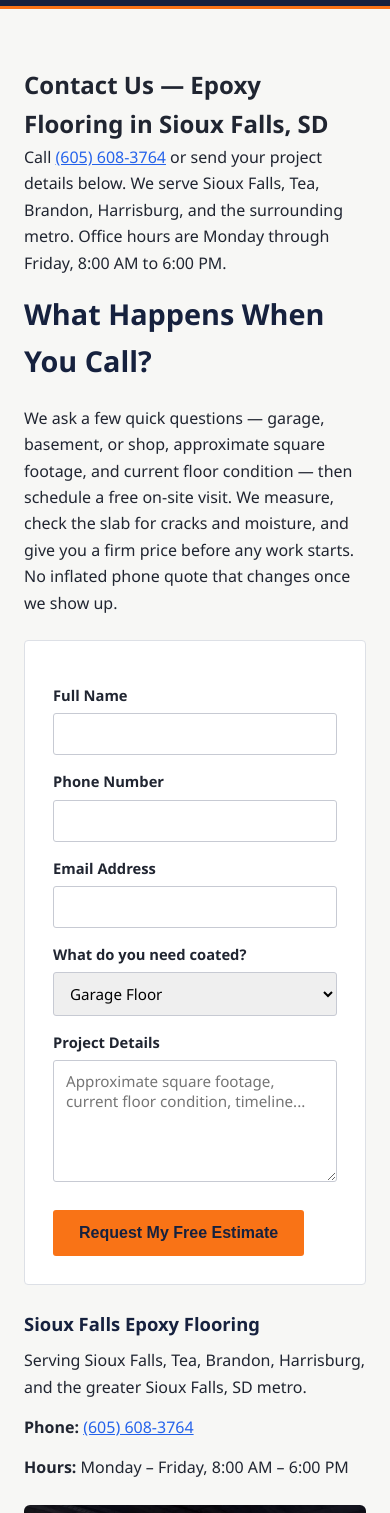
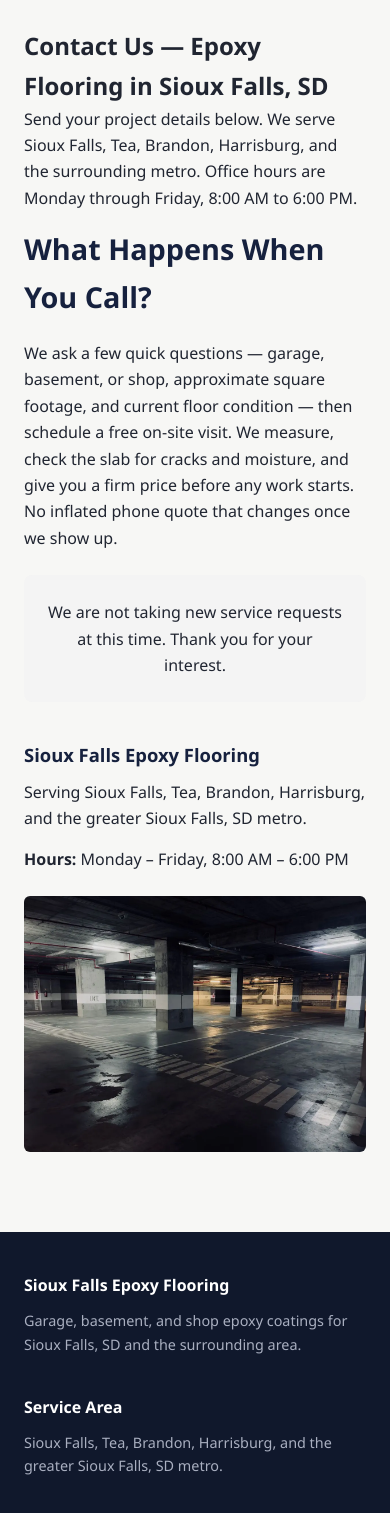
Before and after one commit to iDevRM/epoxy-flooring-sioux-falls, a plain HTML site: page contact.html in a window 390 px wide. Shown: the part 99-1612 px from the top of the page. Drawn offline with Linux system fonts and the light colour scheme.

Commit message:
Remove forms and phone numbers (site decommissioned)

```diff
--- a/contact.html
+++ b/contact.html
@@ -5,14 +5,13 @@
 <meta charset="UTF-8">
 <meta name="viewport" content="width=device-width, initial-scale=1.0">
 <title>Contact Us | Epoxy Flooring Sioux Falls, SD</title>
-<meta name="description" content="Request a free epoxy flooring estimate in Sioux Falls, SD. Call (605) 608-3764 or send us your project details online.">
+<meta name="description" content="Request a free epoxy flooring estimate in Sioux Falls, SD. Contact us or send us your project details online.">
 <link rel="stylesheet" href="styles.css">
 <script type="application/ld+json">
 {
   "@context": "https://schema.org",
   "@type": "LocalBusiness",
   "name": "Sioux Falls Epoxy Flooring",
-  "telephone": "+1-605-608-3764",
   "address": { "@type": "PostalAddress", "addressLocality": "Sioux Falls", "addressRegion": "SD", "addressCountry": "US" },
   "areaServed": "Sioux Falls, SD",
   "description": "Epoxy flooring in Sioux Falls, SD",
@@ -41,50 +40,24 @@
       </li>
       <li><a href="contact.html">Contact</a></li>
     </ul>
-    <a href="tel:+16056083764" class="nav-cta">(605) 608-3764</a>
+
   </div>
 </header>
 
 <section>
   <div class="container">
     <h1>Contact Us &mdash; Epoxy Flooring in Sioux Falls, SD</h1>
-    <p>Call <a href="tel:+16056083764">(605) 608-3764</a> or send your project details below. We serve Sioux Falls, Tea, Brandon, Harrisburg, and the surrounding metro. Office hours are Monday through Friday, 8:00 AM to 6:00 PM.</p>
+    <p>Send your project details below. We serve Sioux Falls, Tea, Brandon, Harrisburg, and the surrounding metro. Office hours are Monday through Friday, 8:00 AM to 6:00 PM.</p>
 
     <h2>What Happens When You Call?</h2>
     <p>We ask a few quick questions &mdash; garage, basement, or shop, approximate square footage, and current floor condition &mdash; then schedule a free on-site visit. We measure, check the slab for cracks and moisture, and give you a firm price before any work starts. No inflated phone quote that changes once we show up.</p>
 
     <div class="grid-2">
-      <form class="contact-form" action="https://formspree.io/f/mzdnbqyj" method="POST">
-        <label for="name">Full Name</label>
-        <input type="text" id="name" name="name" required>
-
-        <label for="phone">Phone Number</label>
-        <input type="tel" id="phone" name="phone" required>
-
-        <label for="email">Email Address</label>
-        <input type="email" id="email" name="email" required>
-
-        <label for="service">What do you need coated?</label>
-        <select id="service" name="service">
-          <option>Garage Floor</option>
-          <option>Basement Floor</option>
-          <option>Decorative / Metallic Finish</option>
-          <option>Commercial / Shop Floor</option>
-          <option>Not Sure</option>
-        </select>
-
-        <label for="message">Project Details</label>
-        <textarea id="message" name="message" rows="5" placeholder="Approximate square footage, current floor condition, timeline..."></textarea>
-
-        <input type="text" name="_gotcha" style="display:none" tabindex="-1">
-
-        <button type="submit">Request My Free Estimate</button>
-      </form>
+      <p class="form-closed" style="padding:1.5rem;background:#f4f4f4;border-radius:8px;text-align:center;">We are not taking new service requests at this time. Thank you for your interest.</p>
 
       <div>
         <h3>Sioux Falls Epoxy Flooring</h3>
         <p>Serving Sioux Falls, Tea, Brandon, Harrisburg, and the greater Sioux Falls, SD metro.</p>
-        <p><strong>Phone:</strong> <a href="tel:+16056083764">(605) 608-3764</a></p>
         <p><strong>Hours:</strong> Monday &ndash; Friday, 8:00 AM &ndash; 6:00 PM</p>
         <img src="concrete-floor-coating-sioux-falls.webp" alt="concrete floor coating in Sioux Falls" class="inline-image">
       </div>
@@ -105,8 +78,7 @@
       </div>
       <div>
         <h3>Contact</h3>
-        <p><a href="tel:+16056083764">(605) 608-3764</a></p>
-        <p><a href="contact.html">Request a Quote</a></p>
+                <p><a href="contact.html">Request a Quote</a></p>
       </div>
     </div>
     <p class="copyright">&copy; 2026 Sioux Falls Epoxy Flooring. All rights reserved.</p>
```
Also changed, not shown: basement-floor-epoxy-sioux-falls.html (+4 -6 lines), commercial-epoxy-flooring-sioux-falls.html (+4 -6 lines), decorative-metallic-epoxy-sioux-falls.html (+4 -6 lines), garage-floor-epoxy-sioux-falls.html (+4 -6 lines), index.html (+6 -11 lines), polyaspartic-floor-coating-sioux-falls.html (+4 -6 lines), services.html (+3 -5 lines).
